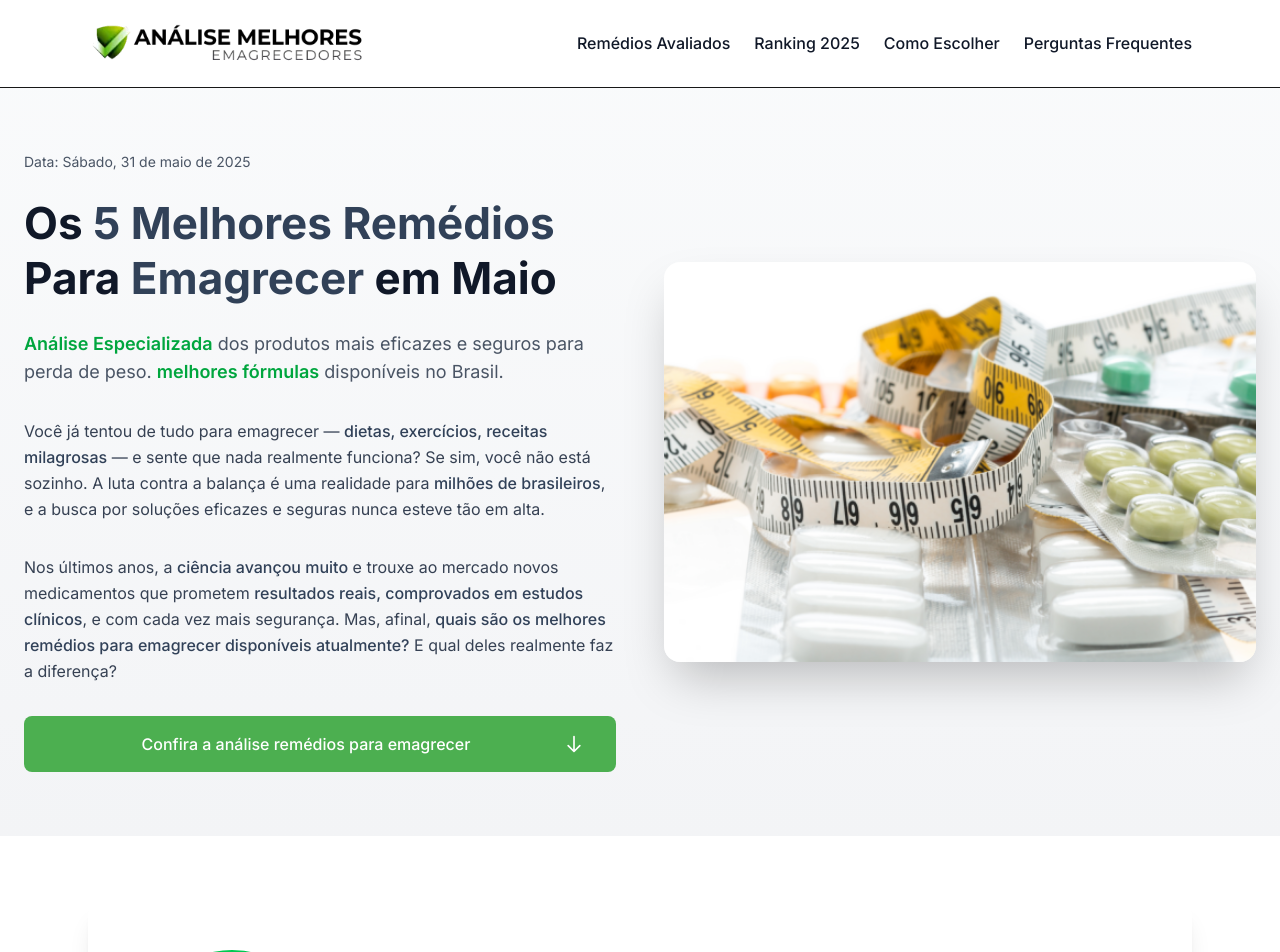
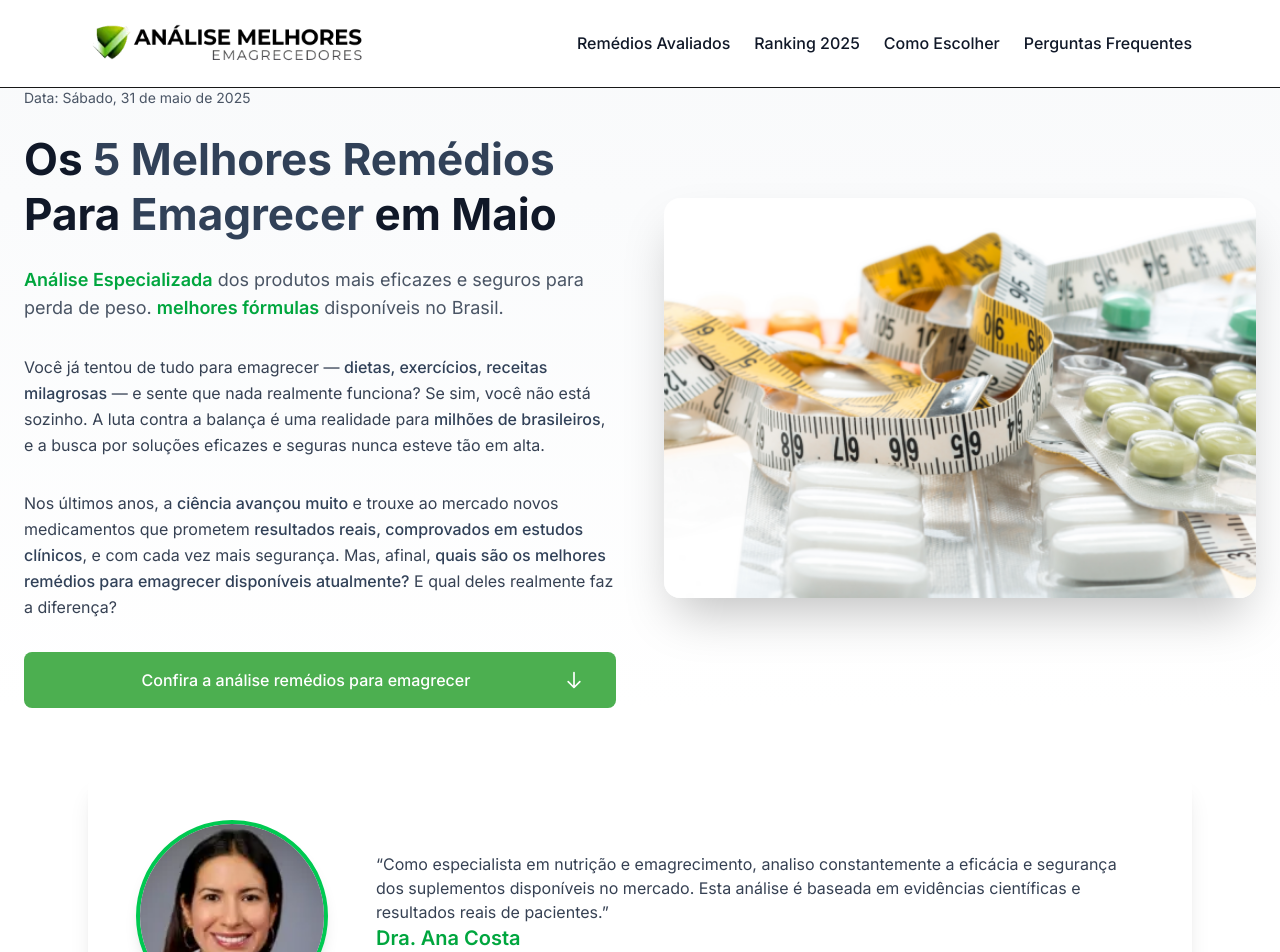
Before and after one commit to julianoleite90/emagrecedores, a Next.js app: page / in a window 1280 px wide. Shown: the top 952 px of the page. Built offline with nearby package versions, Linux system fonts and the light colour scheme.

Commit message:
fix: resolve linting errors for deployment

```diff
--- a/next.config.js
+++ b/next.config.js
@@ -10,7 +10,6 @@ const nextConfig = {
   compress: true,
   poweredByHeader: false,
   reactStrictMode: true,
-  swcMinify: true,
 }
 
 module.exports = nextConfig
--- a/src/components/ExpertSection.tsx
+++ b/src/components/ExpertSection.tsx
@@ -22,11 +22,11 @@ const ExpertSection = () => {
             {/* Conteúdo */}
             <div className="flex-1 text-center md:text-left">
               {/* Citação */}
-              <blockquote className="mb-4 md:mb-6">
-                <p className="text-gray-700 text-base md:text-lg leading-relaxed">
-                  "Como especialista em saúde e bem-estar, analisei as opções mais modernas e eficazes, levando em conta pesquisas recentes, recomendações médicas e relatos de pacientes. O resultado? Um ranking atualizado com os 5 melhores remédios para emagrecer em 2025 — e uma fórmula de fibras que está revolucionando o tratamento da obesidade."
+              <div className="text-gray-700 space-y-4">
+                <p>
+                  &ldquo;Como especialista em nutrição e emagrecimento, analiso constantemente a eficácia e segurança dos suplementos disponíveis no mercado. Esta análise é baseada em evidências científicas e resultados reais de pacientes.&rdquo;
                 </p>
-              </blockquote>
+              </div>
 
               {/* Nome e Especialidade */}
               <div>
--- a/src/components/HeroSection.tsx
+++ b/src/components/HeroSection.tsx
@@ -12,14 +12,8 @@ const HeroSection = () => {
     }).replace(/^\w/, (c) => c.toUpperCase()); // Capitaliza a primeira letra
   };
 
-  const getCurrentMonth = () => {
-    const date = new Date();
-    return date.toLocaleDateString('pt-BR', { month: 'long' })
-      .replace(/^\w/, (c) => c.toUpperCase());
-  };
-
   return (
-    <section className="bg-gradient-to-b from-gray-50 to-gray-100 pt-8 pb-16 md:py-16">
+    <section className="bg-gradient-to-b from-gray-50 to-white">
       <div className="max-w-7xl mx-auto px-6">
         <div className="grid grid-cols-1 lg:grid-cols-2 gap-12 items-center">
           {/* Conteúdo do lado esquerdo */}
--- a/src/components/RankingSection.tsx
+++ b/src/components/RankingSection.tsx
@@ -1,6 +1,4 @@
 import Image from 'next/image';
-import Link from 'next/link';
-import ScrollLink from './ScrollLink';
 import Script from 'next/script';
 import UtmLink from './UtmLink';
 
--- a/src/components/SpecialistSection.tsx
+++ b/src/components/SpecialistSection.tsx
@@ -18,12 +18,11 @@ const SpecialistSection = () => {
           </div>
         </div>
         <div className="flex-1">
-          <p className="text-gray-700 text-base mb-4">
-            "Como especialista em saúde e bem-estar, analisei as opções mais modernas e eficazes,
-            levando em conta pesquisas recentes, recomendações médicas e relatos de pacientes. O
-            resultado? Um ranking atualizado com os 5 melhores remédios para emagrecer em 2025
-            — e uma fórmula de fibras que está revolucionando o tratamento da obesidade."
-          </p>
+          <div className="text-gray-700 space-y-4">
+            <p>
+              &ldquo;Como especialista em saúde e bem-estar, analisei as opções mais modernas e eficazes, levando em conta pesquisas recentes, recomendações médicas e relatos de pacientes. O resultado? Um ranking atualizado com os 5 melhores remédios para emagrecer em 2025.&rdquo;
+            </p>
+          </div>
           <div>
             <h3 className="text-green-600 font-bold text-lg">Dra. Ana Costa</h3>
             <p className="text-gray-600 text-sm">Especialista em Emagrecimento</p>
--- a/src/components/UtmLink.tsx
+++ b/src/components/UtmLink.tsx
@@ -8,6 +8,15 @@ interface UtmLinkProps {
   className?: string;
   children: React.ReactNode;
   eventId: string;
+}
+
+interface WindowWithGtag extends Window {
+  gtag?: (command: string, action: string, params: {
+    event_category: string;
+    event_label: string;
+    event_value: string;
+    transport_type: string;
+  }) => void;
 }
 
 const UtmLink = ({ href, className, children, eventId }: UtmLinkProps) => {
@@ -25,13 +34,16 @@ const UtmLink = ({ href, className, children, eventId }: UtmLinkProps) => {
       rel="noopener noreferrer"
       onClick={() => {
         // Track click event in Google Analytics with specific event ID
-        if (typeof window !== 'undefined' && (window as any).gtag) {
-          (window as any).gtag('event', 'click_cta', {
-            event_category: 'CTA',
-            event_label: eventId,
-            event_value: href,
-            transport_type: 'beacon'
-          });
+        if (typeof window !== 'undefined') {
+          const windowWithGtag = window as WindowWithGtag;
+          if (windowWithGtag.gtag) {
+            windowWithGtag.gtag('event', 'click_cta', {
+              event_category: 'CTA',
+              event_label: eventId,
+              event_value: href,
+              transport_type: 'beacon'
+            });
+          }
         }
       }}
     >
```
